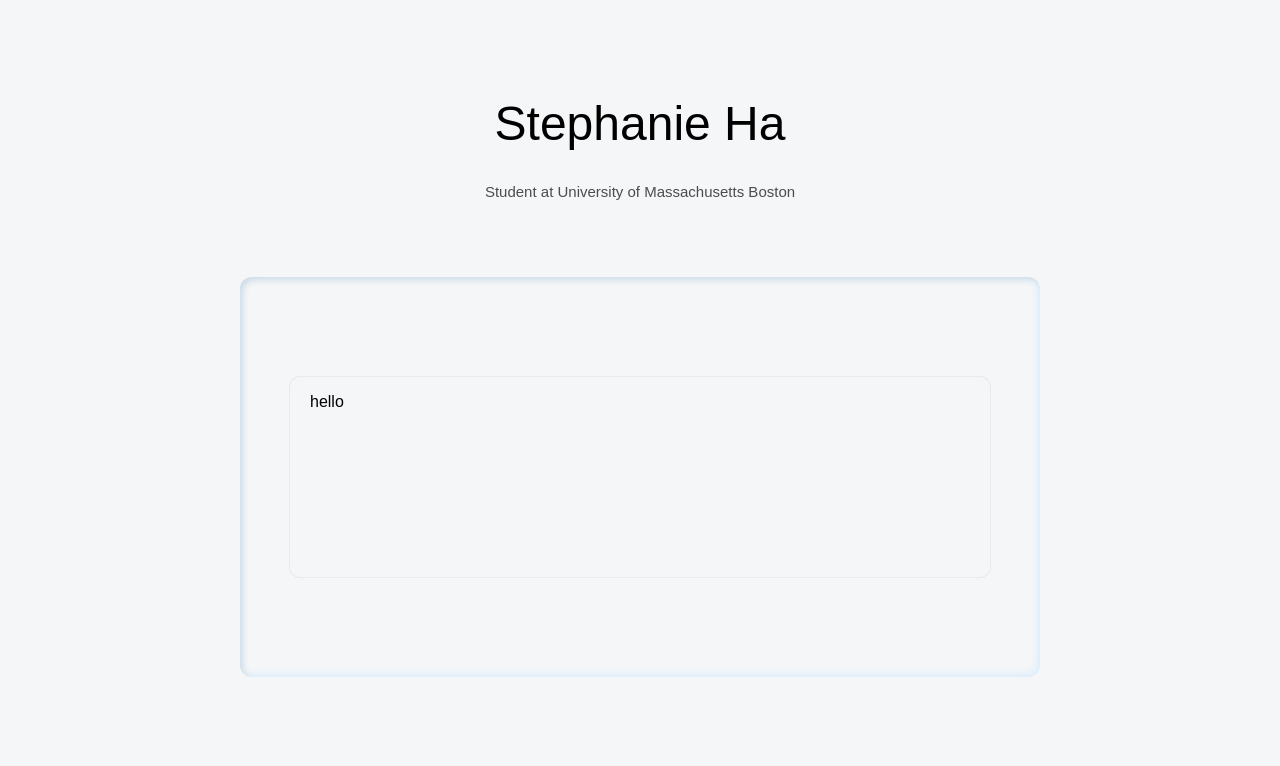
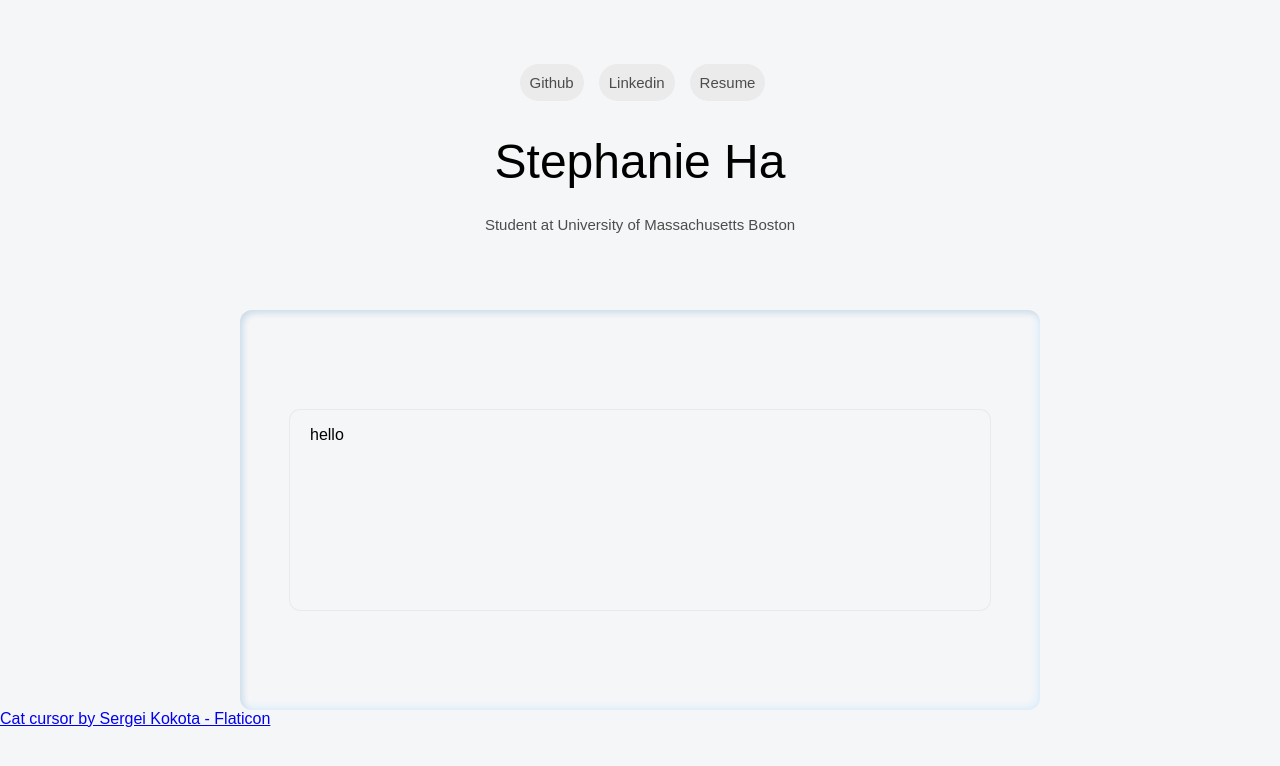
Before and after one commit to bettaburger/website, a Next.js app: page / in a window 1280 px wide. Shown: the top 766 px of the page. Built offline with nearby package versions, Linux system fonts and the light colour scheme.

Commit message:
added Header function

```diff
--- a/app/page.js
+++ b/app/page.js
@@ -1,14 +1,12 @@
 import './page.css'
 import './styles/card.css'
+import {Header} from './components/header'
+
 
 export default function Home() {
   return (
     <div className="page">
-      <header className="header">
-        <h1>Stephanie Ha</h1>
-        <h2>Student at University of Massachusetts Boston</h2>
-      </header>
-
+      <Header />
       <container className="container">
         <card-container className="card-container">
           <card className="card">
@@ -16,6 +14,7 @@ export default function Home() {
           </card>
         </card-container>
       </container>
+      <a href="https://www.flaticon.com/free-icons/pet" title="pet icons">Cat cursor by Sergei Kokota - Flaticon</a>
     </div>
-  );
+  )
 }
```
